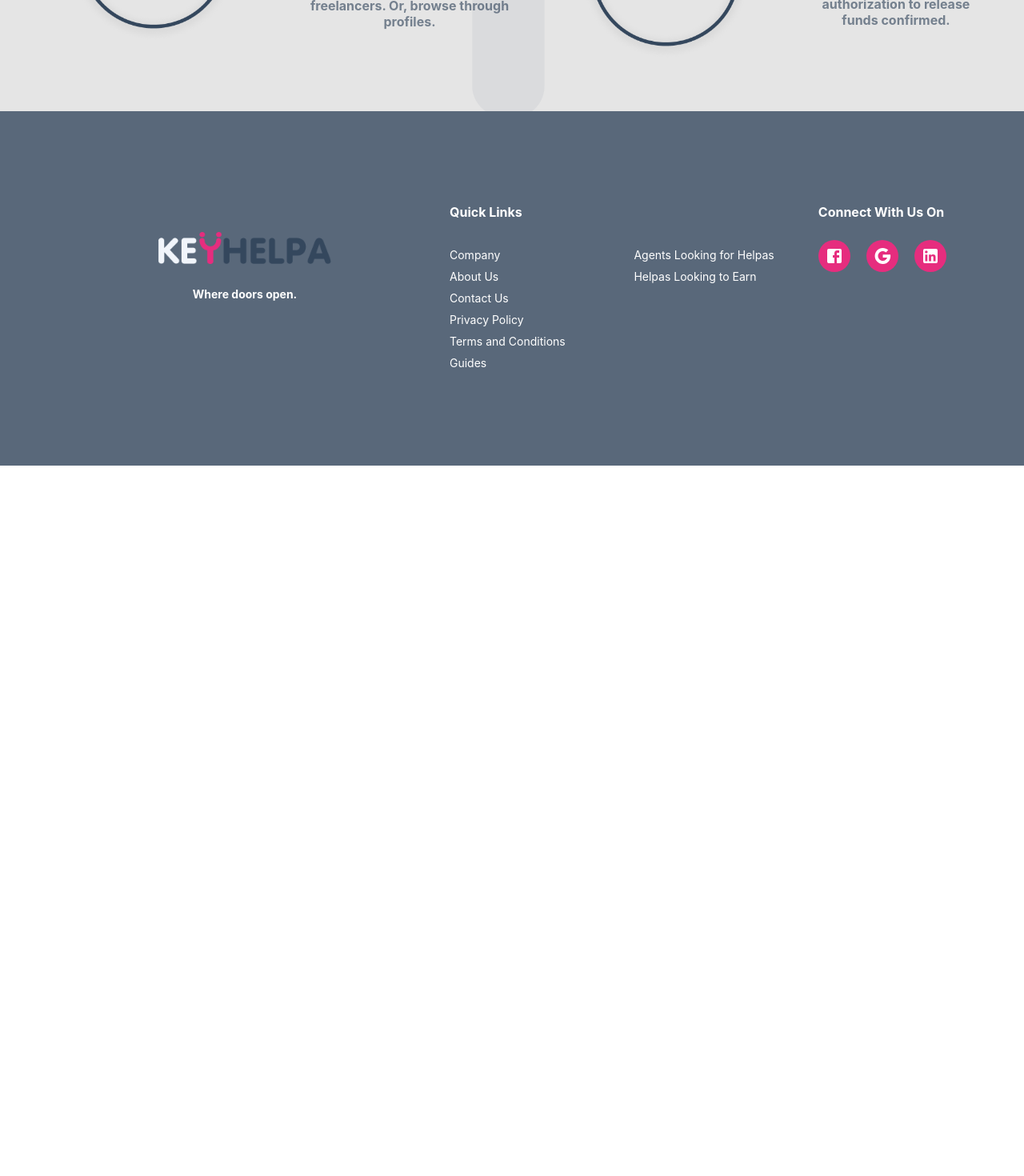
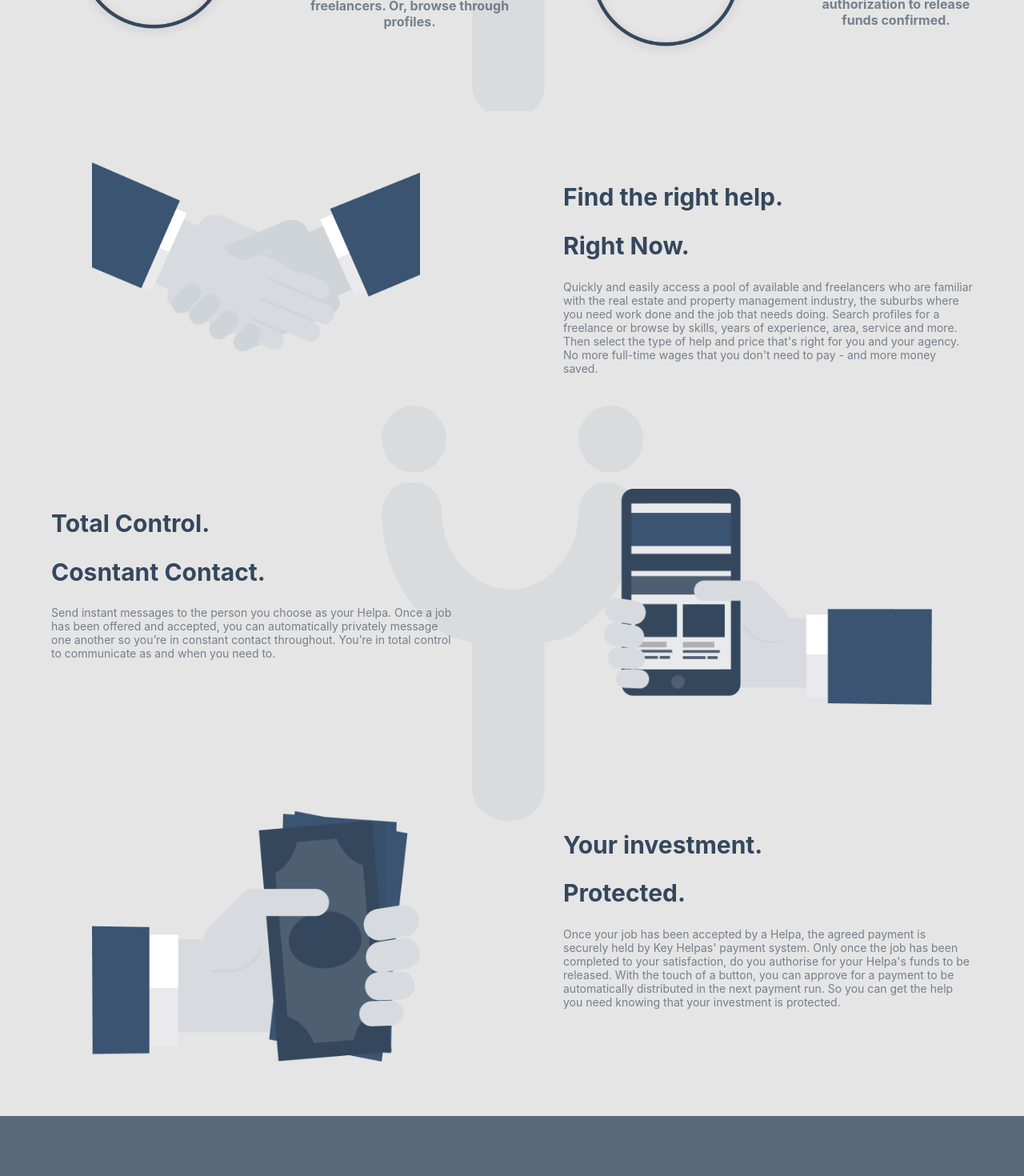
Before and after one commit to keyhelpa/keyhelpa-landing, a React (Create React App) app: page /agents in a window 1280 px wide. Shown: the part 1720-3190 px from the top of the page at 80% size. Before the commit the page ends 2302 px from the top, so only its background shows below. Built offline with nearby package versions, Linux system fonts and the light colour scheme.

Commit message:
bottom section

```diff
--- a/src/modules/landing/index.js
+++ b/src/modules/landing/index.js
@@ -79,6 +79,7 @@ export class Landing extends Component {
             <iframe width="300" height="250" src="https://www.youtube.com/embed/iqlH4okiQqg?controls=0" title="YouTube video player" frameborder="0" allow="accelerometer; autoplay; clipboard-write; encrypted-media; gyroscope; picture-in-picture" allowfullscreen></iframe>
             </Grid>
        </Grid>
+
        <Grid style={{
           backgroundColor: '#E5E5E5',
           backgroundImage: `url(${bgAgent})`,
@@ -134,10 +135,93 @@ export class Landing extends Component {
               <h3 style={{
                   color: '#34475DA3'
                 }}>KeyHelpa's payment system releases payment once job milestones have been completed to satisfaction and authorization to release funds confirmed.</h3>
+            </Grid>
+          </Grid>
 
+          <Grid style={{
+          backgroundColor: '#E5E5E5',
+          backgroundImage: `url(${bgAgent})`,
+          backgroundRepeat: 'no-repeat',
+          backgroundPosition: 'center',
+          width: '100%'
+        }} container alignItems={'left'} justifyContent={'left'}>
+
+            <Grid item xs={6} style={{
+              padding: '5%',
+              textAlign: 'center'
+            }}>
+              <img style={{
+              width: '80%',
+              height: 'auto',
+            }} src={require('../../assets/agent-i-1.png')}></img>
+            </Grid>
+            <Grid item xs={6} style={{
+              padding: '5% 5% 5% 5%',
+              textAlign: 'left'
+            }}>
+              <h2 style={{
+                color: ' #34475D'
+              }}>Find the right help.</h2>
+              <h2 style={{
+                color: ' #34475D'
+              }}>Right Now.</h2>
+              <p style={{
+                color: '#34475DA3',
+                fontSize: '18px'
+              }}>Quickly and easily access a pool of available and freelancers who are familiar with the real estate and property management industry, the suburbs where you need work done and the job that needs doing. Search profiles for a freelance or browse by skills, years of experience, area, service and more. Then select the type of help and price that's right for you and your agency. No more full-time wages that you don't need to pay - and more money saved.</p>
+            </Grid>
+
+
+            <Grid item xs={6} style={{
+              padding: '5% 5% 5% 5%',
+              textAlign: 'left'
+            }}>
+              <h2 style={{
+                color: ' #34475D'
+              }}>Total Control.</h2>
+              <h2 style={{
+                color: ' #34475D'
+              }}>Cosntant Contact.</h2>
+              <p style={{
+                color: '#34475DA3',
+                fontSize: '18px'
+              }}>Send instant messages to the person you choose as your Helpa. Once a job has been offered and accepted, you can automatically privately message one another so you’re in constant contact throughout. You’re in total control to communicate as and when you need to.</p>
+            </Grid>
+            <Grid item xs={6} style={{
+              padding: '5%',
+              textAlign: 'center'
+            }}>
+              <img style={{
+              width: '80%',
+              height: 'auto',
+            }} src={require('../../assets/agent-i-2.png')}></img>
+            </Grid>
+
+            <Grid item xs={6} style={{
+              padding: '5%',
+              textAlign: 'center'
+            }}>
+              <img style={{
+              width: '80%',
+              height: 'auto',
+            }} src={require('../../assets/agent-i-3.png')}></img>
+            </Grid>
+            <Grid item xs={6} style={{
+              padding: '5%',
+              textAlign: 'left'
+            }}>
+              <h2 style={{
+                color: ' #34475D'
+              }}>Your investment.</h2>
+              <h2 style={{
+                color: ' #34475D'
+              }}>Protected.</h2>
+              <p style={{
+                color: '#34475DA3',
+                fontSize: '18px'
+              }}>Once your job has been accepted by a Helpa, the agreed payment is securely held by Key Helpas' payment system. Only once the job has been completed to your satisfaction, do you authorise for your Helpa's funds to be released. With the touch of a button, you can approve for a payment to be automatically distributed in the next payment run. So you can get the help you need knowing that your investment is protected.</p>
             </Grid>
         </Grid>
-
         <Footer/>
       </div>
     )
```
